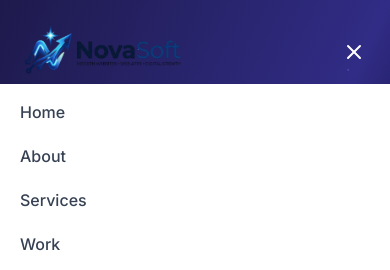
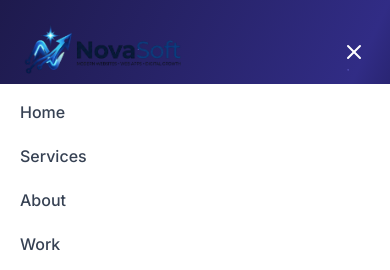
Before and after one commit to shami987/business-portfolio, a React (Vite) app: page /work in a window 390 px wide. Both pictures are taken after a click on the button 354 px from the left and 52 px from the top of the page. Shown: the top 270 px of the page. Built offline with nearby package versions, Linux system fonts and the light colour scheme.

Commit message:
added navigation to small screen

```diff
--- a/src/components/layout/Navbar.tsx
+++ b/src/components/layout/Navbar.tsx
@@ -4,8 +4,8 @@ import { Menu, X } from 'lucide-react';
 
 const navLinks = [
   { name: 'Home', href: '#home' },
+  { name: 'Services', href: '#services' },
   { name: 'About', href: '#about' },
-  { name: 'Services', href: '#services' },
   { name: 'Work', href: '#work' },
   { name: 'Pricing', href: '#pricing' },
   { name: 'Contact', href: '#contact' },
@@ -20,6 +20,14 @@ export default function Navbar() {
     window.addEventListener('scroll', handleScroll);
     return () => window.removeEventListener('scroll', handleScroll);
   }, []);
+
+  const handleMobileNav = (href: string) => {
+    setIsOpen(false);
+    setTimeout(() => {
+      const el = document.querySelector(href);
+      if (el) el.scrollIntoView({ behavior: 'smooth' });
+    }, 300);
+  };
 
   return (
     <nav className={`fixed w-full z-50 transition-all duration-300 ${scrolled ? 'bg-white/90 backdrop-blur-md shadow-sm py-3' : 'bg-transparent py-5'}`}>
@@ -75,7 +83,7 @@ export default function Navbar() {
                 <a
                   key={link.name}
                   href={link.href}
-                  onClick={() => setIsOpen(false)}
+                  onClick={(e) => { e.preventDefault(); handleMobileNav(link.href); }}
                   className="block px-3 py-2 rounded-md text-base font-medium text-gray-700 hover:text-indigo-600 hover:bg-gray-50"
                 >
                   {link.name}
@@ -83,7 +91,7 @@ export default function Navbar() {
               ))}
               <a
                 href="#contact"
-                onClick={() => setIsOpen(false)}
+                onClick={(e) => { e.preventDefault(); handleMobileNav('#contact'); }}
                 className="block w-full text-center bg-indigo-600 text-white px-3 py-3 rounded-md text-base font-medium"
               >
                 Get a Quote
```
